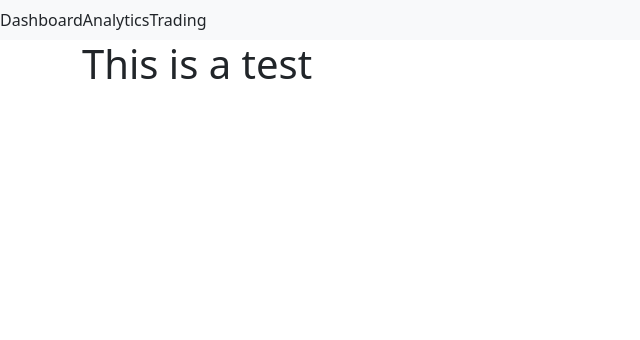
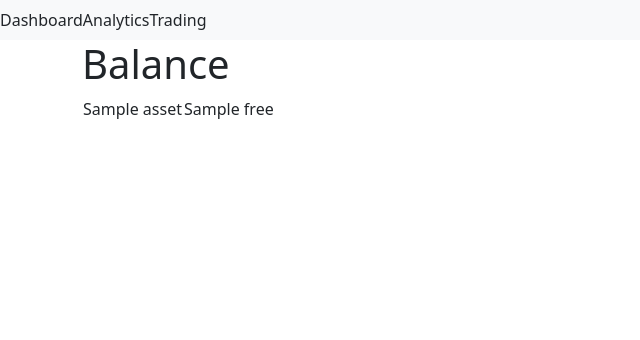
Before and after one commit to mrosello/FoxBot, a Django app: template templates/dashboard/index.html in a window 1280 px wide. Shown: the top 340 px of the page, without its empty margins (0-640 px from the left). Run offline with Django 3.2, Linux system fonts and the light colour scheme; the template is opened without the code that fills it: most values are stand-ins (such as "Sample title", 1, 10 or a date in 2020); some libraries are stand-ins or nearby versions.

Commit message:
Index displays the balance of the Binance account

```diff
--- a/dashboard/urls.py
+++ b/dashboard/urls.py
@@ -2,5 +2,5 @@ from django.urls import path
 from . import views
 
 urlpatterns = [
-    path('', views.index, name='index'),
+    path('', views.index, name='index')
 ]
--- a/dashboard/views.py
+++ b/dashboard/views.py
@@ -1,5 +1,8 @@
 from django.http.response import HttpResponse
 from django.shortcuts import render
+from dashboard.api_requests import (check_balance)
 
 def index(request):
-    return render(request, 'dashboard/index.html')
+    my_balance = check_balance()
+    data={'my_balance':my_balance}
+    return render(request, 'dashboard/index.html', context=data)
--- a/templates/dashboard/index.html
+++ b/templates/dashboard/index.html
@@ -1,5 +1,19 @@
 {% extends "base.html" %}
 
 {% block content %}
-<h1>This is a test</h1>
+<h1>Balance</h1>
+    <table>
+        {% for balance in my_balance %}
+            {% if balance.free != '0.00000000' and balance.free != '0.00' %}
+            <tr>
+                <td>
+                    {{ balance.asset }}
+                </td>
+                <td>
+                    {{ balance.free }}
+                </td>
+            </tr>
+            {% endif %}
+        {% endfor %}
+    </table>
 {% endblock %}
```
Also changed, not shown: dashboard/api_requests.py (added, +16 -0 lines).
